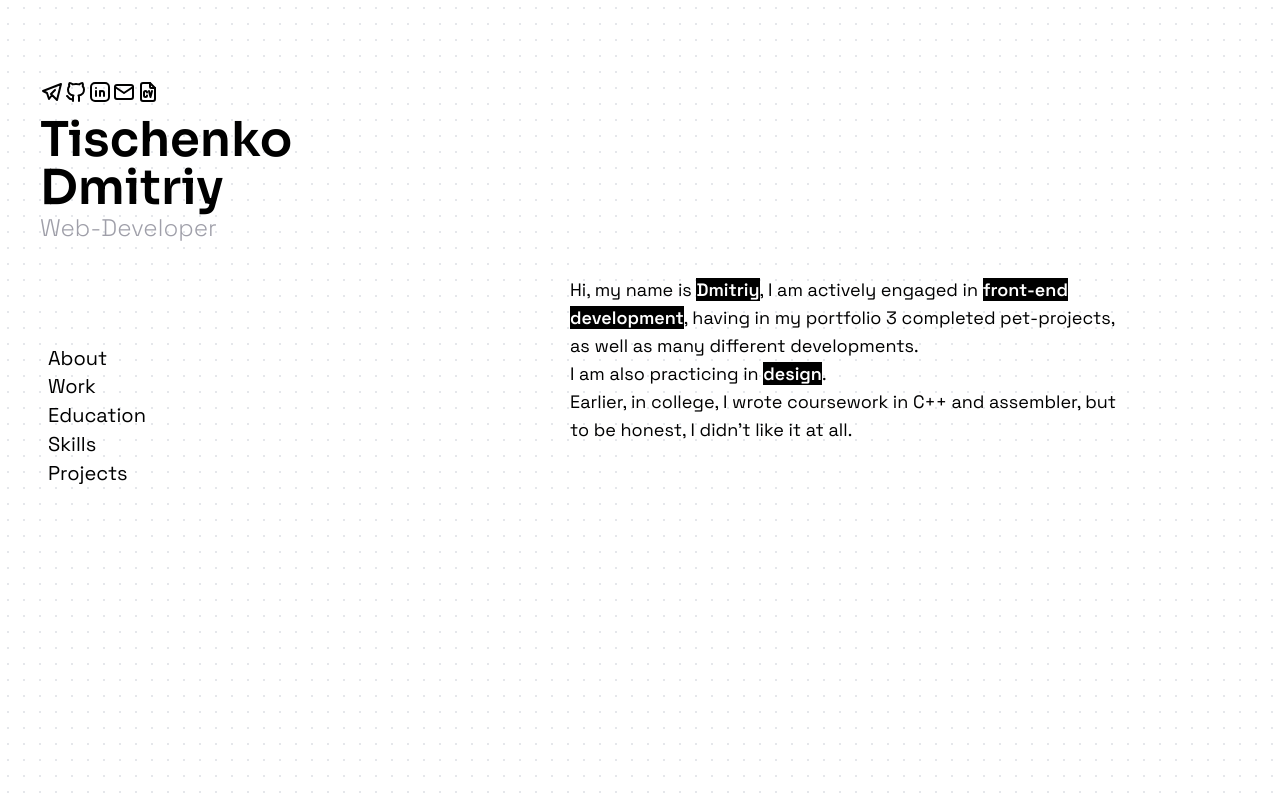
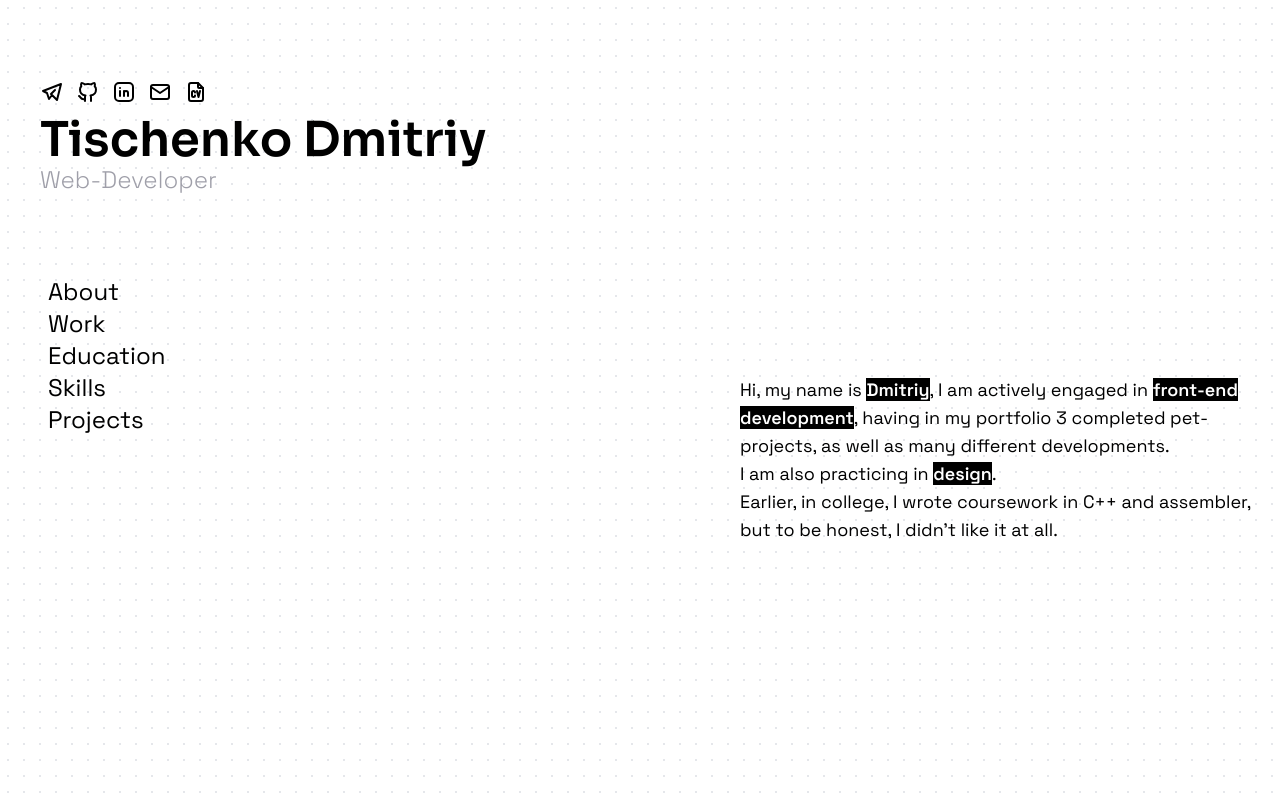
Before and after one commit to Mercelory/portfolio-2.0, a React (Vite) app: page / in a window 1280 px wide. Built offline with nearby package versions, Linux system fonts and the light colour scheme.

Commit message:
animations add

```diff
--- a/package.json
+++ b/package.json
@@ -13,7 +13,9 @@
     "deploy": "gh-pages -d dist"
   },
   "dependencies": {
+    "@stichiboi/react-elegant-mouse-trail": "^1.0.1",
     "@tailwindcss/vite": "^4.0.3",
+    "aos": "^2.3.4",
     "framer-motion": "^12.3.0",
     "react": "^18.3.1",
     "react-dom": "^18.3.1",
--- a/src/App.jsx
+++ b/src/App.jsx
@@ -9,21 +9,24 @@ import About from "./components/About"
 
 function App() {
   return <>
-  <div class="h-full">
-          <div className=" grid gap-20 wrap overflow-y-auto bg-[radial-gradient(#e5e7eb_1px,transparent_1px)] [background-size:16px_16px] md:grid-cols-[300px_1fr] xs:grid-cols-[350px]">
+  <div class="h-full" >
+          <div className="grid wrap overflow-y-auto bg-[radial-gradient(#e5e7eb_1px,transparent_1px)] [background-size:16px_16px] md:grid-cols-[700px_1fr] xs:grid-cols-[350px]">
       <aside className="md:sticky md:top-0 h-screen overflow-y-auto md:block xs:flex xs:justify-center xs:items-center">
       <Main />
       <Navbar />
       </aside>
-      <main className="md:overflow-y-auto h-screen w-full">
+      <main className="md:overflow-y-auto h-screen ">
       <section className="mx-auto max-w-[600px]">
+      <div>
           <h1 className=""> <About /></h1>
+          </div>
         </section>
         <section className="mt-30">
           <h1 className=""> <Work /></h1>
         </section>
         <section className="mt-30">
-          <h1 className=""><Education /></h1>
+          <h1 className="" data-aos="fade-up"
+     data-aos-duration="3000"><Education /></h1>
         </section>
         <section className="mt-30">
           <h1 className=""><Skills /></h1>
@@ -33,7 +36,9 @@ function App() {
         </section>
       </main>
     </div>
+
     </div>
+
     </>;
 }
 
--- a/src/components/About.jsx
+++ b/src/components/About.jsx
@@ -1,13 +1,17 @@
+import {motion} from "framer-motion"
 const About = () => {
   return (
-         <section id = 'About' className="mt-15 relative ml-10 h-[600px] flex justify-center items-center max-w-150">
+         <motion.section
+         initial = {{y: 50, x:50, opacity: 0}}
+         whileInView = {{y: 0, x:0, opacity: 1}}
+         transition={{duration: 0.5, delay:0.3}}
+         id = 'About'
+         className="mt-15 relative ml-10 h-screen flex justify-center items-center max-w-150">
          <p class = 'text-lg '>Hi, my name is <span className="font-semibold bg-black text-white">Dmitriy</span>, I am actively engaged in <span className="font-semibold bg-black text-white">front-end development</span>,
          having in my portfolio 3 completed pet-projects,
          as well as many different developments.
-<br className=""/>I am also practicing in <span className="font-semibold bg-black text-white">design</span>. <br />Earlier, in college, I wrote coursework in C++ and assembler, but to be honest, I didn't like it at all.
-
-</p>
-        </section>
+<br className=""/>I am also practicing in <span className="font-semibold bg-black text-white">design</span>. <br />Earlier, in college, I wrote coursework in C++ and assembler, but to be honest, I didn't like it at all.</p>
+        </motion.section>
   )
 }
 
--- a/src/components/Education.jsx
+++ b/src/components/Education.jsx
@@ -1,7 +1,13 @@
+import {motion} from "framer-motion"
 const Education = () => {
   return (
-    <section id = 'Education' className="">
-      <div class="flex justify-center items-center relative h-[600px] max-w-150 mx-auto">
+    <motion.section
+    initial = {{y: 50, x: 50, opacity: 0}}
+    whileInView = {{y: 0, x:0, opacity: 1}}
+    transition={{duration: 1, delay:0.3}}
+    id = 'Education'
+     className="">
+      <div class="flex justify-center items-center relative h-screen max-w-150 mx-auto">
         <div className="ml-5">
       <span className="text-zinc-300 text-lg">2023</span>
       <div className="relative w-0.5 bg-black h-40 flex justify-center ml-5">
@@ -15,7 +21,7 @@ const Education = () => {
             <h2 className="font-light text-zinc-400 xs:text-lg">KKNAU (Kryvyi Rih College of the National Aviation University)</h2>
             </div>
       </div>
-    </section>
+    </motion.section>
   )
 }
 
--- a/src/components/Main.jsx
+++ b/src/components/Main.jsx
@@ -1,18 +1,30 @@
 import { TbBrandTelegram, TbBrandGithub, TbBrandLinkedin, TbMail, TbFileCv } from "react-icons/tb";
-
+import {motion} from "framer-motion"
 const Main = () => {
   return (
-    <section class = 'md:mb-20 xs:mb-3 xs:w-90'>
-    <div className=" flex flex-wrap xs:ml-5 md:m-0">
-    <ul class = 'flex w-40 m-10 mb-3 mt-20 xs:ml-5 md:ml-10'>
-      <li className="hover:text-zinc-300 hover:transition-transform duration-500 text-4xl md:text-2xl xs:text-2xl"><a href = '#'><TbBrandTelegram /></a></li>
-      <li className="hover:text-zinc-300 hover:transition-transform duration-500 text-4xl md:text-2xl xs:text-2xl"><a href = '#'> <TbBrandGithub /></a> </li>
-      <li className="hover:text-zinc-300 hover:transition-transform duration-500 text-4xl md:text-2xl xs:text-2xl"><a href = '#'> <TbBrandLinkedin /></a> </li>
-      <li className="hover:text-zinc-300 hover:transition-transform duration-500 text-4xl md:text-2xl xs:text-2xl"><a href = '#'><TbMail /></a> </li>
-      <li className="hover:text-zinc-300 hover:transition-transform duration-500 text-4xl md:text-2xl xs:text-2xl"><a href = '#'><TbFileCv /></a> </li>
-    </ul>
-      <h1 class = 'text-9xl ml-5 font-sora xs:text-3xl md:text-5xl lg:ml-10 font-semibold'>Tischenko Dmitriy</h1>
-      <h2 class = 'text-zinc-400 ml-5 mb-5 text-xl md:text-2xl lg:ml-10 font-light'>Web-Developer</h2>
+    <section class = 'md:mb-20 xs:mb-3 xs:w-90 md:min-w-400'>
+    <div className=" flex flex-wrap xs:ml-5 md:m-0 md:block">
+    <motion.ul
+    initial = {{y: 50, opacity: 0}}
+    whileInView = {{y: 0, opacity: 1}}
+    transition={{duration: 0.8, delay:0.1}}
+    class = 'flex m-10 mb-3 mt-20 xs:ml-5 md:ml-10'>
+      <li className="hover:text-zinc-300 hover:transition-transform duration-500 text-4xl md:text-2xl xs:text-2xl mr-3"><a href = '#'><TbBrandTelegram /></a></li>
+      <li className="hover:text-zinc-300 hover:transition-transform duration-500 text-4xl md:text-2xl xs:text-2xl mr-3"><a href = '#'> <TbBrandGithub /></a> </li>
+      <li className="hover:text-zinc-300 hover:transition-transform duration-500 text-4xl md:text-2xl xs:text-2xl mr-3"><a href = '#'> <TbBrandLinkedin /></a> </li>
+      <li className="hover:text-zinc-300 hover:transition-transform duration-500 text-4xl md:text-2xl xs:text-2xl mr-3"><a href = '#'><TbMail /></a> </li>
+      <li className="hover:text-zinc-300 hover:transition-transform duration-500 text-4xl md:text-2xl xs:text-2xl mr-3"><a href = '#'><TbFileCv /></a> </li>
+    </motion.ul>
+      <motion.h1
+      initial = {{y: 50, opacity: 0}}
+      whileInView = {{y: 0, opacity: 1}}
+      transition={{duration: 0.8, delay:0.2}}
+      class = 'ml-5 xs:text-3xl md:text-5xl lg:ml-10 font-semibold'>Tischenko Dmitriy</motion.h1>
+      <motion.h2
+      initial = {{y: 50, opacity: 0}}
+      whileInView = {{y: 0, opacity: 1}}
+      transition={{duration: 0.8, delay:0.3}}
+      class = 'text-zinc-400 ml-5 mb-5 md:text-2xl lg:ml-10 font-light'>Web-Developer</motion.h2>
     </div>
     </section>
   )
--- a/src/components/Navbar.jsx
+++ b/src/components/Navbar.jsx
@@ -1,22 +1,48 @@
+import {motion} from "framer-motion"
 function Navbar() {
   return (
 <nav class = "">
-    <ul class = 'flex-col m-10 w-90 xs:hidden md:flex'>
-      <a href = "#About" class = 'relative group px-2 xs:text-lg sm:mr-3 sm:text-lg lg:text-xl'>
+    <ul class = 'flex-col m-10 w-50 xs:hidden md:flex'>
+      <motion.a
+      initial = {{y: 50, opacity: 0}}
+      whileInView = {{y: 0, opacity: 1}}
+      transition={{duration: 0.8, delay:0.4}}
+      href = "#About"
+      class = 'relative group px-2 xs:text-lg sm:mr-3 sm:text-lg lg:text-2xl'>
         <span class = 'z-10 relative group-hover:text-white transition-transform duration-500'>About</span>
-        <span class = 'z-9 absolute inset-0 bg-black scale-y-0 group-hover:scale-y-100 transition-transform duration-500 origin-bottom'></span></a>
-        <a href = "#Work" class = 'relative group px-2  xs:text-sm sm:mr-3 sm:text-lg'>
-        <span class = 'z-10 relative group-hover:text-white transition-transform duration-500 lg:text-xl'>Work</span>
-        <span class = 'z-9 absolute inset-0 bg-black scale-y-0 group-hover:scale-y-100 transition-transform duration-500 origin-bottom'></span></a>
-        <a href = "#Education" class = 'relative group px-2  xs:text-sm sm:mr-3 sm:text-lg'>
-        <span class = 'z-10 relative group-hover:text-white transition-transform duration-500 lg:text-xl'>Education</span>
-        <span class = 'z-9 absolute inset-0 bg-black scale-y-0 group-hover:scale-y-100 transition-transform duration-500 origin-bottom'></span></a>
-        <a href = "#Skills" class = 'relative group px-2  xs:text-sm sm:mr-3 sm:text-lg'>
-        <span class = 'z-10 relative group-hover:text-white transition-transform duration-500 lg:text-xl'>Skills</span>
-        <span class = 'z-9 absolute inset-0 bg-black scale-y-0 group-hover:scale-y-100 transition-transform duration-500 origin-bottom'></span></a>
-        <a href = "#Projects" class = 'relative group px-2  xs:text-sm sm:mr-3 sm:text-lg'>
-        <span class = 'z-10 relative group-hover:text-white transition-transform duration-500  lg:text-xl'>Projects</span>
-        <span class = 'z-9 absolute inset-0 bg-black scale-y-0 group-hover:scale-y-100 transition-transform duration-500 origin-bottom'></span></a>
+        <span class = 'z-9 absolute inset-0 bg-black scale-y-0 group-hover:scale-y-100 transition-transform duration-500 origin-bottom'></span></motion.a>
+        <motion.a
+        initial = {{y: 50, opacity: 0}}
+        whileInView = {{y: 0, opacity: 1}}
+        transition={{duration: 0.8, delay:0.5}}
+        href = "#Work"
+        class = 'relative group px-2  xs:text-sm sm:mr-3 sm:text-lg'>
+        <span class = 'z-10 relative group-hover:text-white transition-transform duration-500 lg:text-2xl'>Work</span>
+        <span class = 'z-9 absolute inset-0 bg-black scale-y-0 group-hover:scale-y-100 transition-transform duration-500 origin-bottom'></span></motion.a>
+        <motion.a
+        initial = {{y: 50, opacity: 0}}
+        whileInView = {{y: 0, opacity: 1}}
+        transition={{duration: 0.8, delay:0.6}}
+        href = "#Education"
+        class = 'relative group px-2  xs:text-sm sm:mr-3 sm:text-lg'>
+        <span class = 'z-10 relative group-hover:text-white transition-transform duration-500 lg:text-2xl'>Education</span>
+        <span class = 'z-9 absolute inset-0 bg-black scale-y-0 group-hover:scale-y-100 transition-transform duration-500 origin-bottom'></span></motion.a>
+        <motion.a
+        initial = {{y: 50, opacity: 0}}
+        whileInView = {{y: 0, opacity: 1}}
+        transition={{duration: 0.8, delay:0.7}}
+        href = "#Skills"
+        class = 'relative group px-2  xs:text-sm sm:mr-3 sm:text-lg'>
+        <span class = 'z-10 relative group-hover:text-white transition-transform duration-500 lg:text-2xl'>Skills</span>
+        <span class = 'z-9 absolute inset-0 bg-black scale-y-0 group-hover:scale-y-100 transition-transform duration-500 origin-bottom'></span></motion.a>
+        <motion.a
+        initial = {{y: 50, opacity: 0}}
+        whileInView = {{y: 0, opacity: 1}}
+        transition={{duration: 0.8, delay:0.8}}
+        href = "#Projects"
+        class = 'relative group px-2  xs:text-sm sm:mr-3 sm:text-lg'>
+        <span class = 'z-10 relative group-hover:text-white transition-transform duration-500  lg:text-2xl'>Projects</span>
+        <span class = 'z-9 absolute inset-0 bg-black scale-y-0 group-hover:scale-y-100 transition-transform duration-500 origin-bottom'></span></motion.a>
     </ul>
 </nav>
   )
--- a/src/components/Skills.jsx
+++ b/src/components/Skills.jsx
@@ -1,20 +1,57 @@
 import { TbBrandHtml5, TbBrandCss3, TbBrandTailwind,TbBrandJavascript,TbBrandReact,TbBrandGit, TbApi, TbSql } from "react-icons/tb";
-
+import {motion} from "framer-motion"
 const Skills = () => {
       return (
         <section id = 'Skills' className="">
            <div class="relative flex-col justify-center items-center h-[600px] flex max-w-150 text-center mx-auto">
               <ul className="text-4xl flex flex-wrap items-center justify-center gap-8 w-60">
-                <li className=""> <TbBrandHtml5/> </li>
-                <li className=""> <TbBrandCss3/> </li>
-                <li className=""> <TbBrandTailwind/> </li>
-                <li className=""> <TbBrandJavascript/> </li>
-                <li className=""> <TbBrandReact/> </li>
-                <li className=""> <TbBrandGit/> </li>
-                <li className=""> <TbApi/> </li>
-                <li className=""> <TbSql/> </li>
+                <motion.li
+                 initial = {{x: -50, opacity: 0}}
+                 whileInView = {{x: 0, opacity: 1}}
+                 transition={{duration: 0.8, delay:0.1}}
+                 id = 'Work'
+                className=""> <TbBrandHtml5/> </motion.li>
+                <motion.li
+                initial = {{x: -50, opacity: 0}}
+                whileInView = {{x: 0, opacity: 1}}
+                transition={{duration: 0.8, delay:0.2}}
+                className=""> <TbBrandCss3/> </motion.li>
+                <motion.li
+                initial = {{x: 50, opacity: 0}}
+                whileInView = {{x: 0, opacity: 1}}
+                transition={{duration: 0.8, delay:0.1}}
+                className=""> <TbBrandTailwind/> </motion.li>
+                <motion.li
+                initial = {{x: 50, opacity: 0}}
+                whileInView = {{x: 0, opacity: 1}}
+                transition={{duration: 0.8, delay:0.2}}
+                className=""> <TbBrandJavascript/> </motion.li>
+                <motion.li
+                initial = {{x: -50, opacity: 0}}
+                whileInView = {{x: 0, opacity: 1}}
+                transition={{duration: 0.8, delay:0.3}}
+                className=""> <TbBrandReact/> </motion.li>
+                <motion.li
+                initial = {{x: -50, opacity: 0}}
+                whileInView = {{x: 0, opacity: 1}}
+                transition={{duration: 0.8, delay:0.4}}
+                className=""> <TbBrandGit/> </motion.li>
+                <motion.li
+                initial = {{x: 50, opacity: 0}}
+                whileInView = {{x: 0, opacity: 1}}
+                transition={{duration: 0.8, delay:0.3}}
+                className=""> <TbApi/> </motion.li>
+                <motion.li
+                initial = {{x: 50, opacity: 0}}
+                whileInView = {{x: 0, opacity: 1}}
+                transition={{duration: 0.8, delay:0.4}}
+                className=""> <TbSql/> </motion.li>
               </ul>
-              <p className="font-light text-zinc-300 text-center m-2">*but it's not the entire list</p>
+              <motion.p
+              initial = {{opacity: 0}}
+              whileInView = {{opacity: 1}}
+              transition={{duration: 0.8, delay:0.5}}
+              className="font-light text-zinc-300 text-center m-2">*but it's not the entire list</motion.p>
           </div>
         </section>
   )
--- a/src/components/Work.jsx
+++ b/src/components/Work.jsx
@@ -1,24 +1,63 @@
+import {motion} from "framer-motion"
 const Work = () => {
   return (
-    <section id = 'Work' className="">
-      <div class="flex justify-center items-center relative h-[600px] max-w-150 mx-auto">
-        <div className="ml-5">
+    <section
+    id = 'Work'
+    className="">
+      <div class="flex justify-center items-center relative h-screen max-w-150 mx-auto">
+        <motion.div
+        initial = {{x: -50, x:50, opacity: 0}}
+                whileInView = {{x: 0, x:0, opacity: 1}}
+                transition={{duration: 1, delay:0.2}}
+         className="ml-5">
       <span className="text-zinc-300 text-lg text-nowrap">now</span>
       <div className="relative w-0.5 bg-black h-40 flex justify-center ml-5">
         <div className="absolute bottom-0 w-5 h-5 bg-white border-2 border-black rounded-full"></div>
       </div>
       <span className="text-zinc-300 text-lg ">2025</span>
-    </div>
+    </motion.div>
     <div className="w-150 ml-15">
-            <h1 className="font-semibold text-3xl xs:text-3xl">Technical Support Engineer</h1>
-            <h2 className="font-light text-zinc-400 xs:text-lg">UniversalBank | 2025 - current time</h2>
-            <p className="mt-3">At my current job I work with logs and large databases.</p>
+            <motion.h1
+                initial = {{x: -50, x:50, opacity: 0}}
+                whileInView = {{x: 0, x:0, opacity: 1}}
+                transition={{duration: 1, delay:0.2}}
+            className="font-semibold text-3xl xs:text-3xl">Technical Support Engineer</motion.h1>
+            <motion.h2
+            initial = {{x: -50, x:50, opacity: 0}}
+            whileInView = {{x: 0, x:0, opacity: 1}}
+            transition={{duration: 1, delay:0.3}}
+            className="font-light text-zinc-400 xs:text-lg">UniversalBank | 2025 - current time</motion.h2>
+            <motion.p
+            initial = {{x: -50, x:50, opacity: 0}}
+            whileInView = {{x: 0, x:0, opacity: 1}}
+            transition={{duration: 1, delay:0.3}}
+            className="mt-3">At my current job I work with logs and large databases.</motion.p>
             <div className="flex max-w-100 h-12 flex-wrap  items-center">
-            <p className="mt-5 border bg-zinc-200 text-white p-1 text-center rounded-lg text-xs mr-3">GrayLog</p>
-            <p className="mt-5 border bg-zinc-200 text-white p-1 text-center rounded-lg text-xs mr-3">Postman</p>
-            <p className="mt-5 border bg-zinc-200 text-white p-1 text-center rounded-lg text-xs mr-3">DBeaver</p>
-            <p className="mt-5 border bg-zinc-200 text-white p-1 text-center rounded-lg text-xs mr-3">Jira</p>
-            <p className="mt-5 border bg-zinc-200 text-white p-1 text-center rounded-lg text-xs">Confluence</p>
+            <motion.p
+            initial = {{x: -50, x:50, opacity: 0}}
+            whileInView = {{x: 0, x:0, opacity: 1}}
+            transition={{duration: 1, delay:0.4}}
+            className="mt-5 border bg-zinc-400 text-white p-1 text-center rounded-lg text-xs mr-3">GrayLog</motion.p>
+            <motion.p
+            initial = {{x: -50, x:50, opacity: 0}}
+            whileInView = {{x: 0, x:0, opacity: 1}}
+            transition={{duration: 1, delay:0.5}}
+            className="mt-5 border bg-zinc-400 text-white p-1 text-center rounded-lg text-xs mr-3">Postman</motion.p>
+            <motion.p
+            initial = {{x: -50, x:50, opacity: 0}}
+            whileInView = {{x: 0, x:0, opacity: 1}}
+            transition={{duration: 1, delay:0.6}}
+            className="mt-5 border bg-zinc-400 text-white p-1 text-center rounded-lg text-xs mr-3">DBeaver</motion.p>
+            <motion.p
+            initial = {{x: -50, x:50, opacity: 0}}
+            whileInView = {{x: 0, x:0, opacity: 1}}
+            transition={{duration: 1, delay:0.7}}
+            className="mt-5 border bg-zinc-400 text-white p-1 text-center rounded-lg text-xs mr-3">Jira</motion.p>
+            <motion.p
+            initial = {{x: -50, x:50, opacity: 0}}
+            whileInView = {{x: 0, x:0, opacity: 1}}
+            transition={{duration: 1, delay:0.8}}
+            className="mt-5 border bg-zinc-400 text-white p-1 text-center rounded-lg text-xs">Confluence</motion.p>
             </div>
             </div>
       </div>
```
Also changed, not shown: 1 other file (tests, documents, lock files or other folders).
